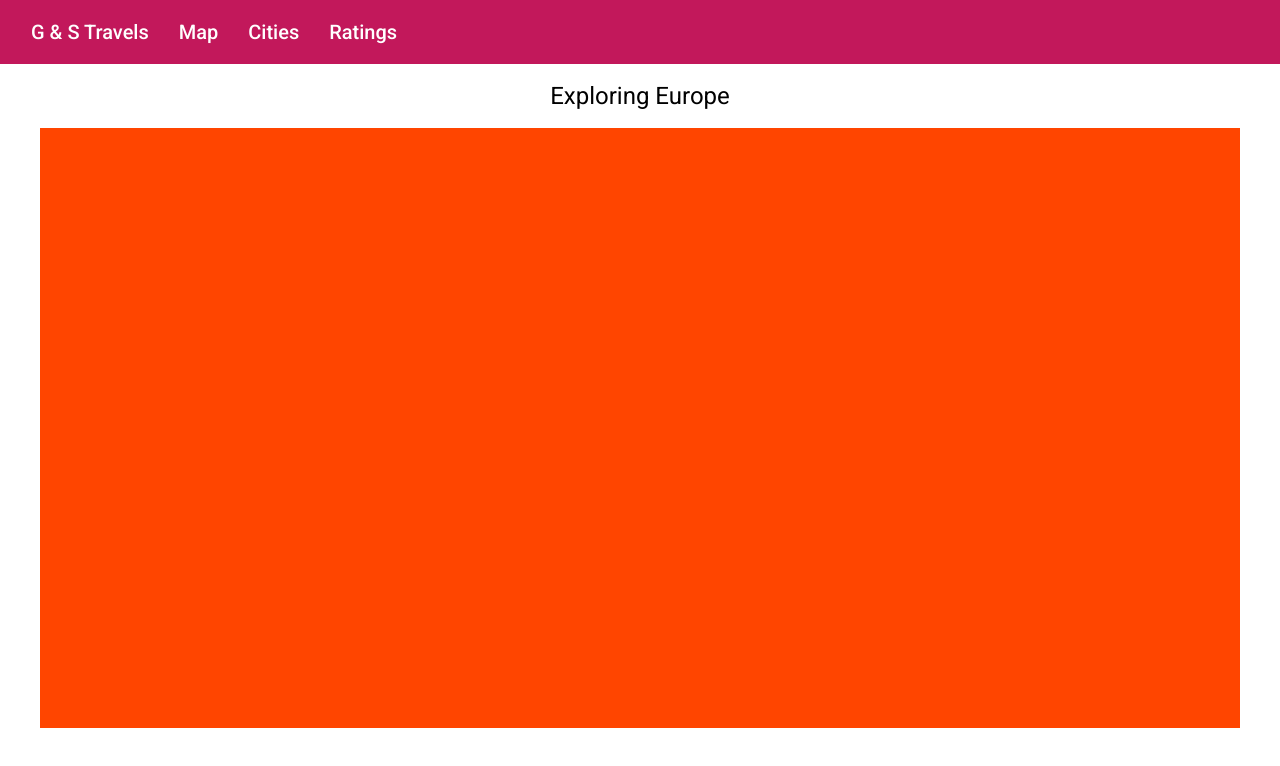
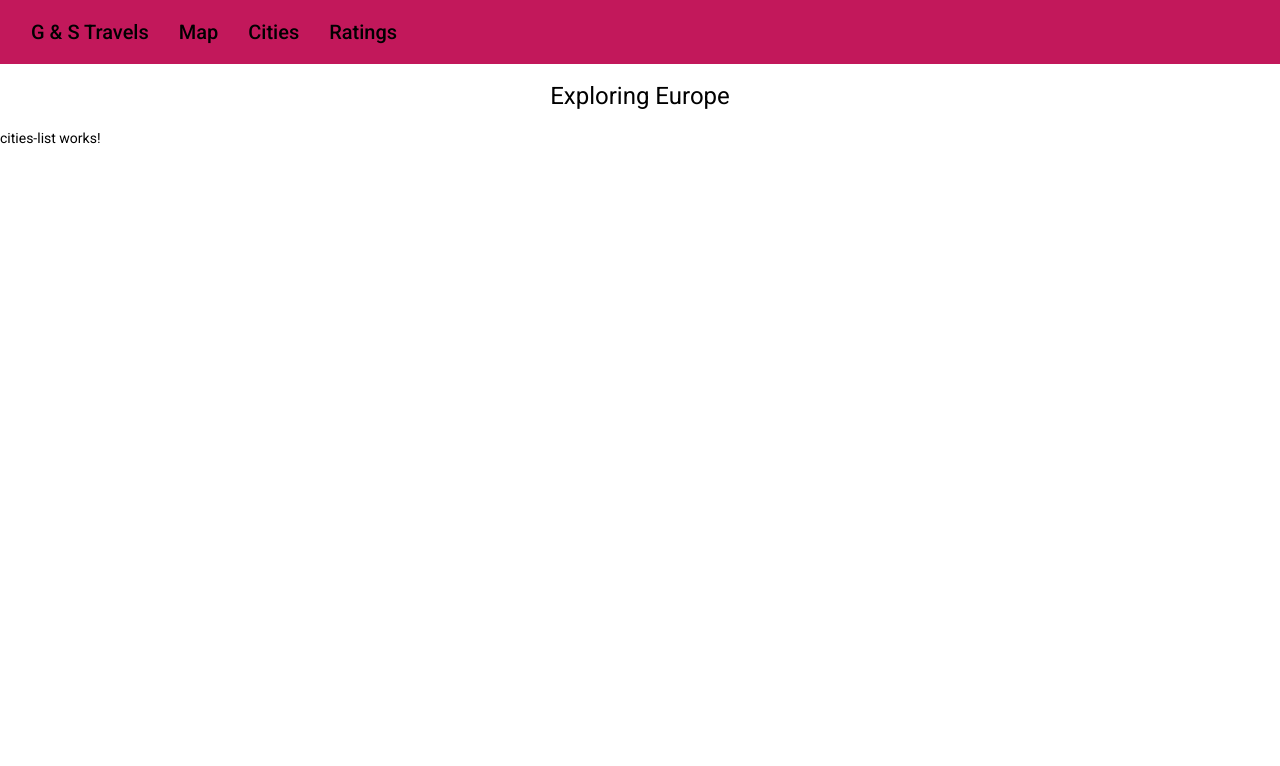
Before and after one commit to scottdmccord/gs-travel-app, an Angular app: page /cities in a window 1280 px wide. Before the commit this address led to /. Shown: the top 766 px of the page. Built offline with nearby package versions, Linux system fonts and the light colour scheme.

Commit message:
Add new components and routing

```diff
--- a/src/app/app.component.html
+++ b/src/app/app.component.html
@@ -1,3 +1,3 @@
 <app-nav-bar></app-nav-bar>
 <h1>Exploring Europe</h1>
-<app-pin-map></app-pin-map>
+<router-outlet></router-outlet>
--- a/src/app/app.module.ts
+++ b/src/app/app.module.ts
@@ -7,14 +7,29 @@ import { AppComponent } from './app.component';
 import { NoopAnimationsModule } from '@angular/platform-browser/animations';
 import { PinMapComponent } from './pin-map/pin-map.component';
 import { NavBarComponent } from './nav-bar/nav-bar.component';
+import { CitiesListComponent } from './cities-list/cities-list.component';
+import { RatingsComponent } from './ratings/ratings.component';
+import { RouterModule } from '@angular/router';
+
+const appRoutes = [
+  { path: 'map', component: PinMapComponent },
+  { path: 'cities', component: CitiesListComponent },
+  { path: 'ratings', component: RatingsComponent }
+];
 
 @NgModule({
   declarations: [
     AppComponent,
     PinMapComponent,
-    NavBarComponent
+    NavBarComponent,
+    CitiesListComponent,
+    RatingsComponent
   ],
   imports: [
+    RouterModule.forRoot(
+      appRoutes,
+      { enableTracing: true }
+    ),
     BrowserModule,
     AppRoutingModule,
     NoopAnimationsModule,
--- /dev/null
+++ b/src/app/cities-list/cities-list.component.html
@@ -0,0 +1 @@
+<p>cities-list works!</p>
--- /dev/null
+++ b/src/app/cities-list/cities-list.component.ts
@@ -0,0 +1,15 @@
+import { Component, OnInit } from '@angular/core';
+
+@Component({
+  selector: 'app-cities-list',
+  templateUrl: './cities-list.component.html',
+  styleUrls: ['./cities-list.component.scss']
+})
+export class CitiesListComponent implements OnInit {
+
+  constructor() { }
+
+  ngOnInit(): void {
+  }
+
+}
--- a/src/app/nav-bar/nav-bar.component.html
+++ b/src/app/nav-bar/nav-bar.component.html
@@ -1,6 +1,6 @@
 <mat-toolbar color="primary">
-    <div>G & S Travels</div>
-    <div>Map</div>
-    <div>Cities</div>
-    <div>Ratings</div>
+    <a routerLink="/">G & S Travels</a>
+    <a routerLink="map">Map</a>
+    <a routerLink="cities">Cities</a>
+    <a routerLink="ratings">Ratings</a>
 </mat-toolbar>
--- a/src/app/nav-bar/nav-bar.component.scss
+++ b/src/app/nav-bar/nav-bar.component.scss
@@ -1,5 +1,7 @@
-div {
+a {
+    color: black;
     display: inline-block;
     margin: 5px;
     padding: 10px;
+    text-decoration: none;
 }
--- /dev/null
+++ b/src/app/ratings/ratings.component.html
@@ -0,0 +1 @@
+<p>ratings works!</p>
--- /dev/null
+++ b/src/app/ratings/ratings.component.ts
@@ -0,0 +1,15 @@
+import { Component, OnInit } from '@angular/core';
+
+@Component({
+  selector: 'app-ratings',
+  templateUrl: './ratings.component.html',
+  styleUrls: ['./ratings.component.scss']
+})
+export class RatingsComponent implements OnInit {
+
+  constructor() { }
+
+  ngOnInit(): void {
+  }
+
+}
```
Also changed, not shown: src/app/cities-list/cities-list.component.scss (added), src/app/ratings/ratings.component.scss (added), 2 other files (tests, documents, lock files or other folders).
